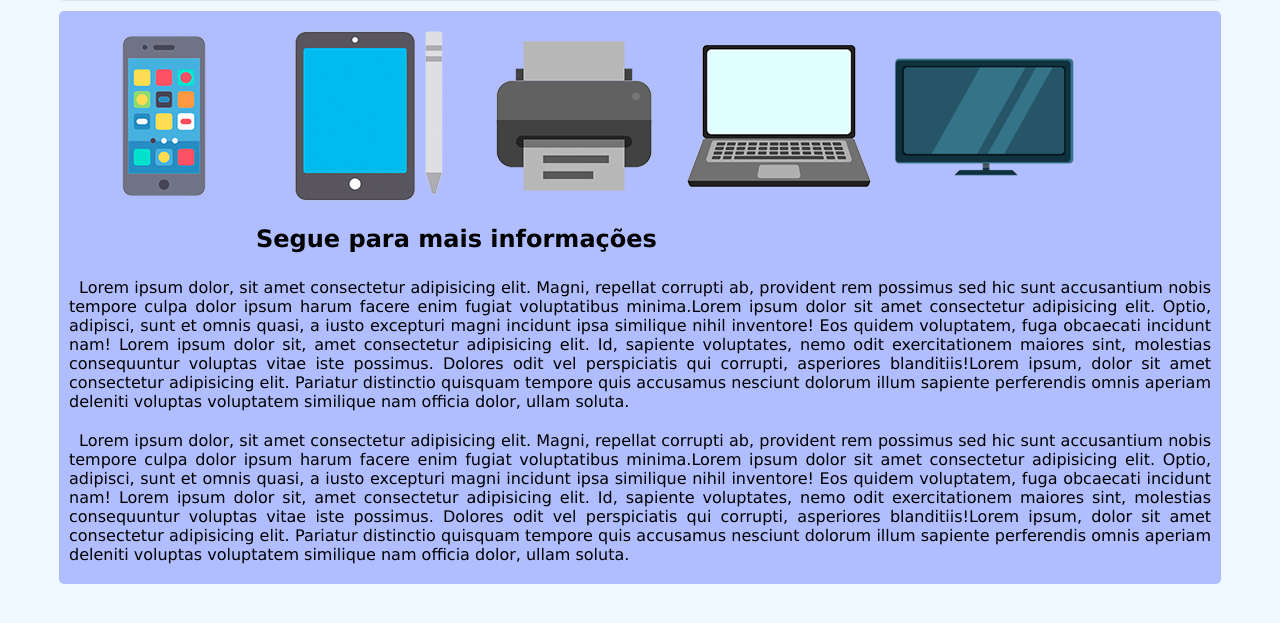
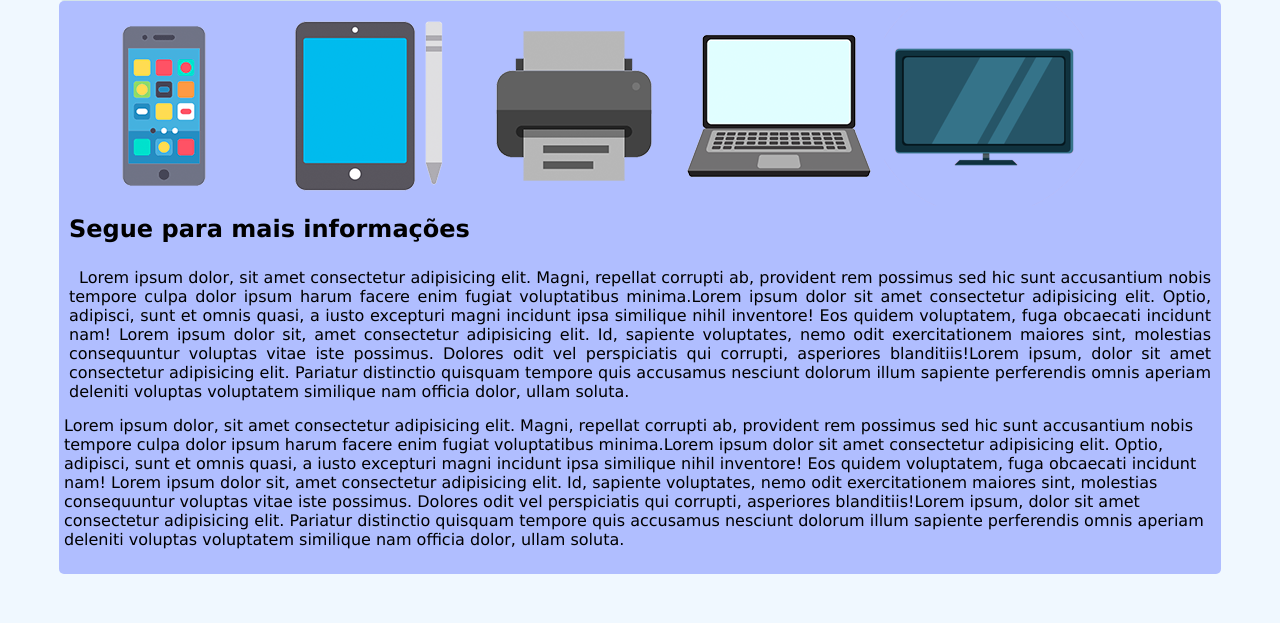
Before and after one commit to ivanemmobile/experiencia_de_usuario, a plain HTML site: page index.html in a window 1280 px wide. Shown: the part 111-734 px from the top of the page. Drawn offline with nearby package versions, Linux system fonts and the light colour scheme.

Commit message:
Remocao_margens

```diff
--- a/index.html
+++ b/index.html
@@ -51,7 +51,6 @@
 
             </p>
 
-            <p>
                 Lorem ipsum dolor, sit amet consectetur adipisicing elit. Magni, repellat corrupti ab, provident rem
                 possimus sed hic sunt accusantium nobis tempore culpa dolor ipsum harum facere enim fugiat voluptatibus
                 minima.Lorem ipsum dolor sit amet consectetur adipisicing elit. Optio, adipisci, sunt et omnis quasi, a
--- a/main.css
+++ b/main.css
@@ -30,7 +30,7 @@ desktop 992 até 1200 px
 }
 
 * {
-    font-family: 'Lucida Sans', 'Lucida Sans Regular', 'Lucida Grande', 'Lucida Sans Unicode', Geneva, Verdana, sans-serif;
+    font-family: 'Lucida Sans', 'Lucida Sans Regular', 'Lucida Grande', 'Lucida Sans Unicode', Verdana, sans-serif;
     margin: 0px;
     padding: 0px;
 
@@ -121,17 +121,22 @@ menu>ul>li>a:hover {
 /*Criando menu e configuração para o menu burguer*/
 main {
     width: 90vw;
+
+    border-radius: 05px;
+    padding: 05px;
+
     /*width: ;*/
     background-color: #233dff50;
     margin: auto;
-    margin-top: 10px;
+
     border-radius: 05px;
     padding: 05px;
 }
 
 article>h2 {
     padding-bottom: 20px;
-    width: 768px;
+    width: 90vw;
+    /*width: 768px;*/
     display: block;
     margin: auto;
     /*background-color: #233eff;*/
```
